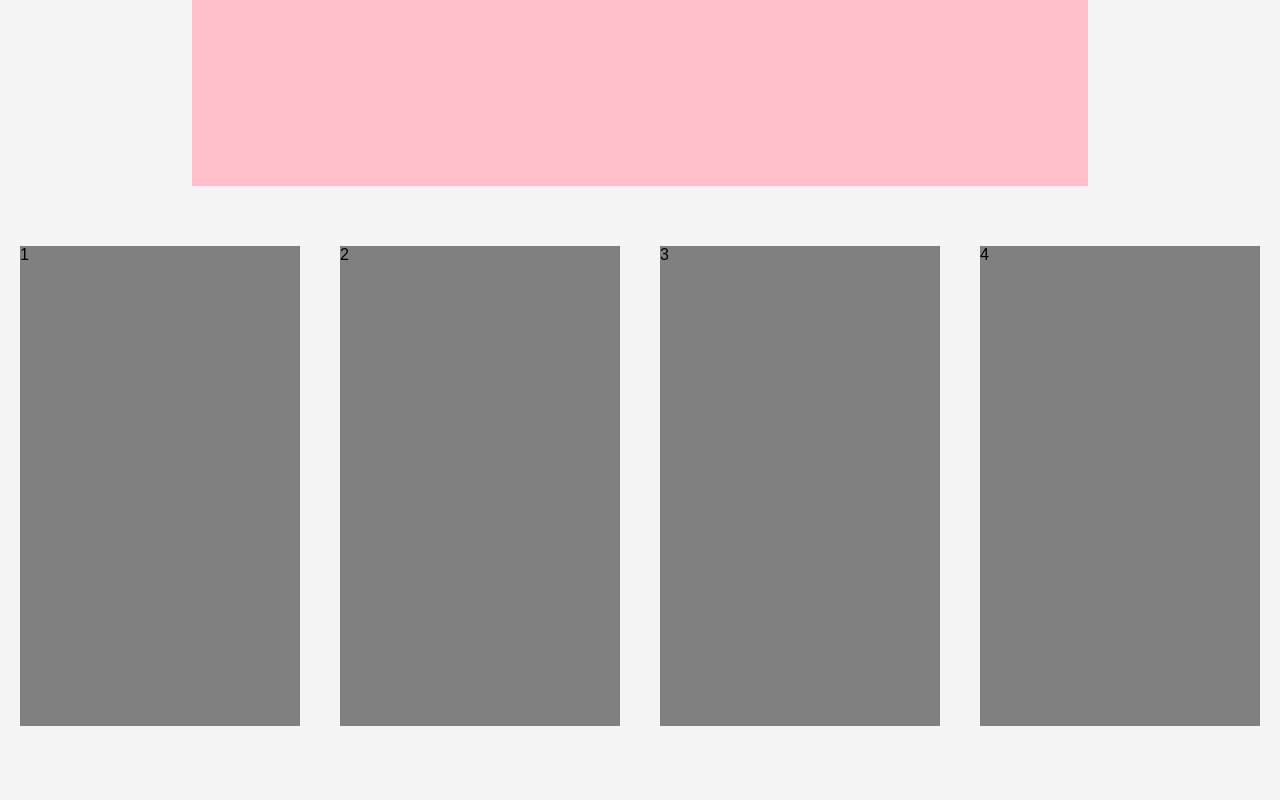
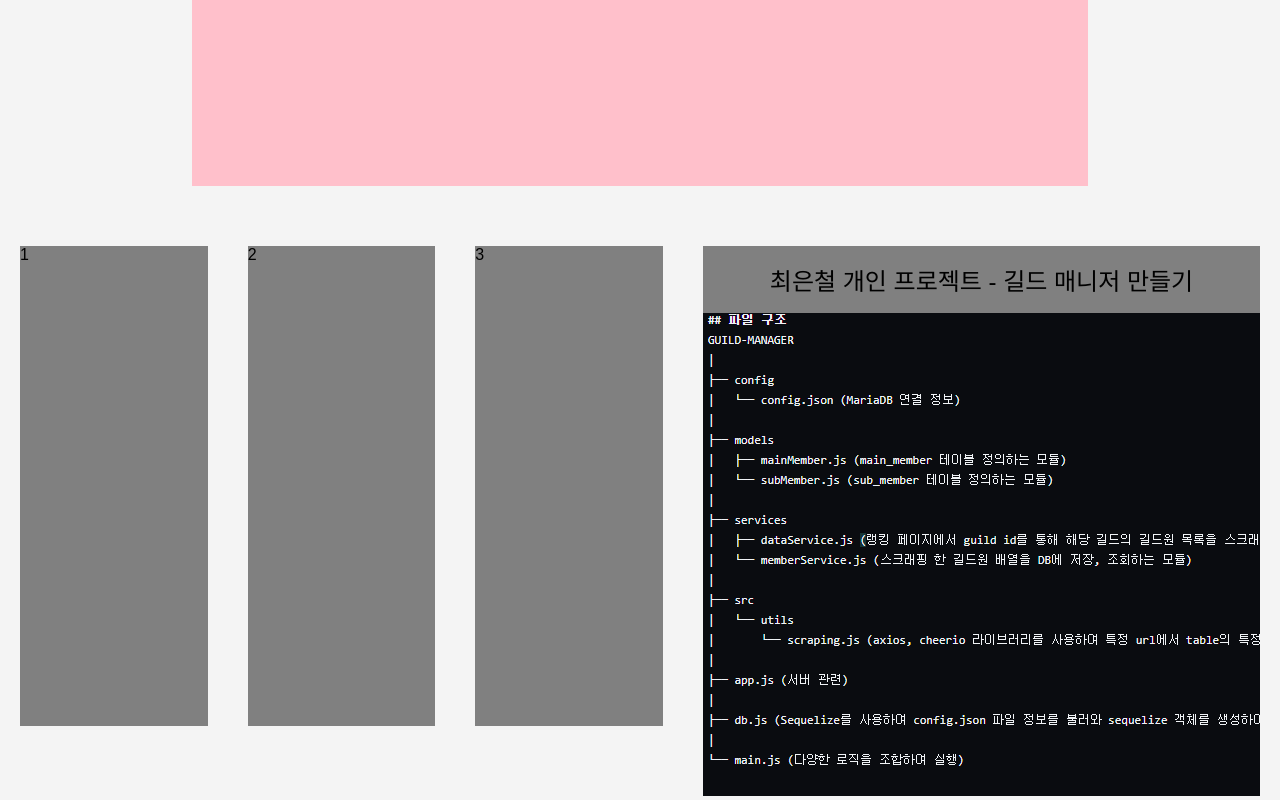
Before and after one commit to KDT-IaaS-Class-One-Group/NTS1, a website: page public/index.html in a window 1280 px wide. Shown: the part 574-1374 px from the top of the page. Before the commit the page ends 1320 px from the top, so only its background shows below. Drawn offline with Linux system fonts and the light colour scheme.

Commit message:
서식 수정과 클릭이벤트 추가

```diff
--- a/public/index.html
+++ b/public/index.html
@@ -83,7 +83,12 @@
       <div class="container">1</div>
       <div class="container">2</div>
       <div class="container">3</div>
-      <div class="container">4</div>
+      <div class="container">
+        <p>최은철 개인 프로젝트 - 길드 매니저 만들기</p>
+        <a href="https://github.com/ChoiEunCheol/guild-manager" target="_blank">
+          <img src="./images/ChoiProject.png" alt="ChoiProjectImage">
+        </a>
+      </div>
     </div>
 
     <div id="footer"></div>
--- a/public/styles/main.css
+++ b/public/styles/main.css
@@ -333,6 +333,12 @@ body {
   height: 60vh;
 }
 
+.container p{
+  text-align: center; /* 가운데 정렬 */
+  font-size: 1.5rem; /* 2rem의 폰트 크기 */
+  margin: 1rem;
+}
+
 #introduce {
   display: flex; /* 가로 배치를 위한 flex 설정 */
   flex-wrap: wrap; /* 화면 크기에 맞게 줄 바꿈 */
```
Also changed, not shown: public/images/ChoiProject.png (added), public/scripts/main.js (line endings or trailing spaces).
